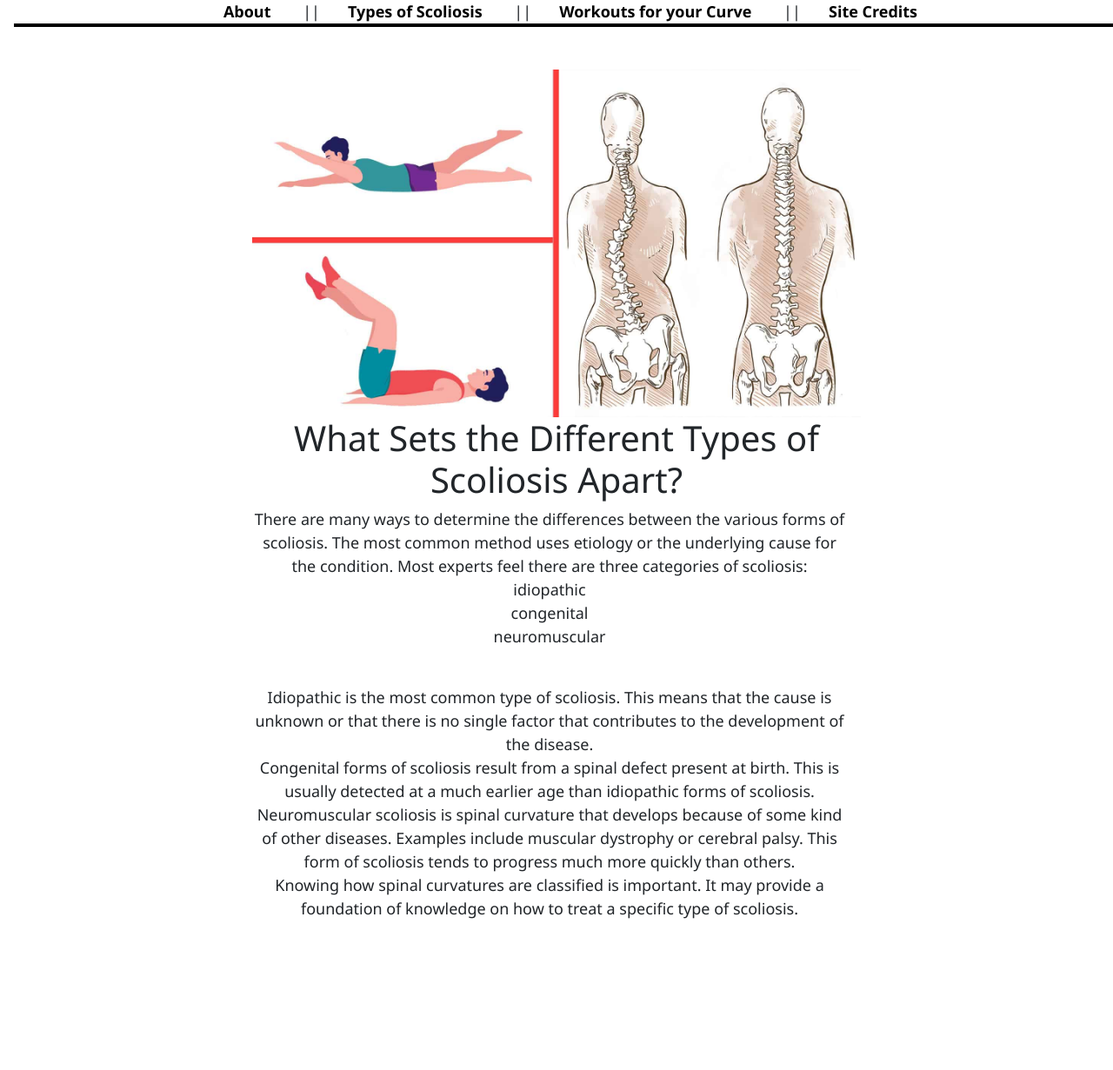
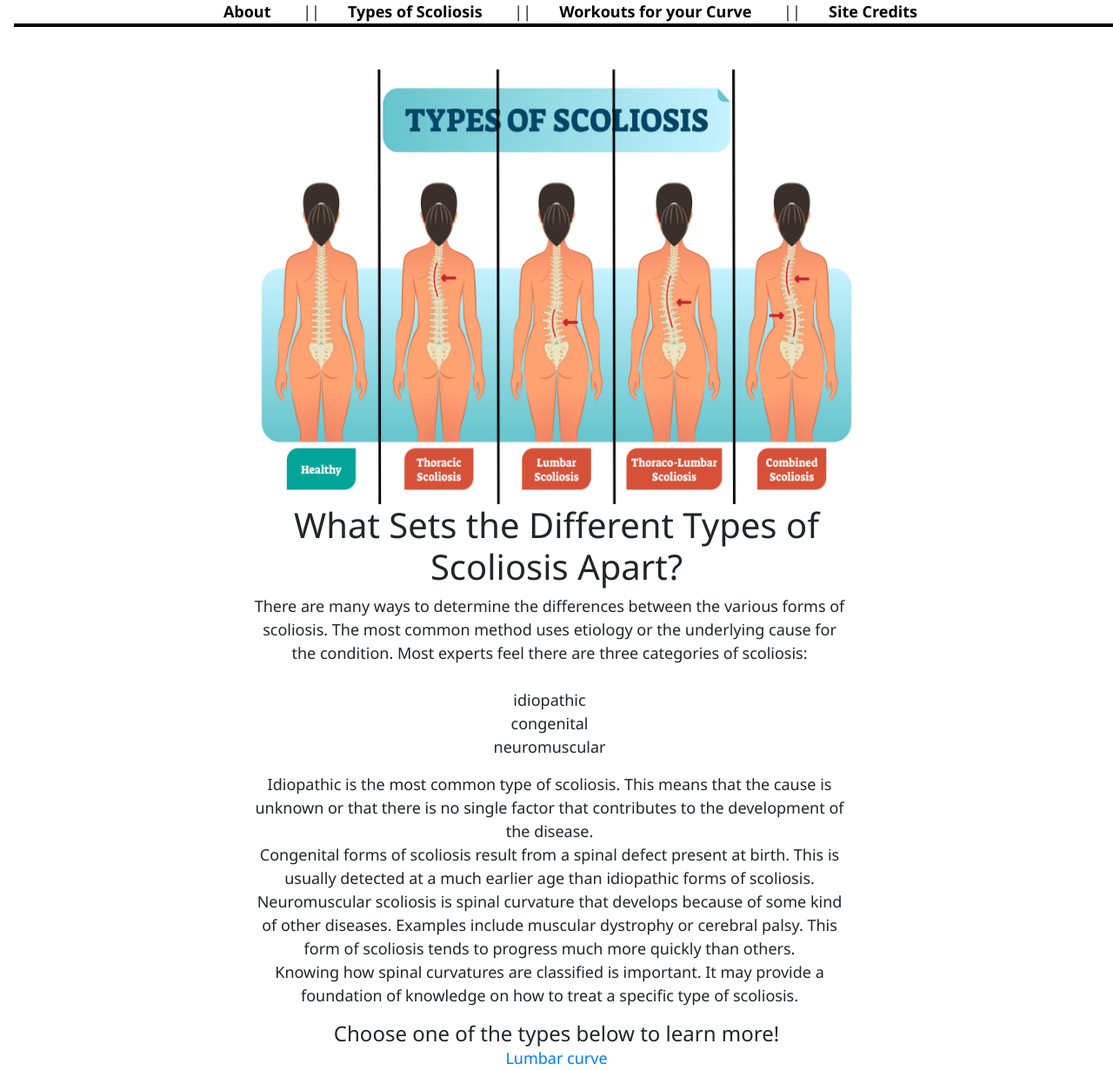
Before and after one commit to YoshiMejia/scoliosis-SPA, a React (Create React App) app: page /types in a window 1280 px wide. Shown: the whole page at 87% size. Before the commit the page ends 1075 px from the top, so only its background shows below. Built offline with nearby package versions, Linux system fonts and the light colour scheme.

Commit message:
changed rendered photo and added styling

```diff
--- a/src/components/types_components/Types_Bio.js
+++ b/src/components/types_components/Types_Bio.js
@@ -1,20 +1,25 @@
 import React from "react"
-import workout_spine from "../../media/workout_spine.jpeg"
-
+import { Link } from "react-router-dom"
+import types_of_scoly from '../../types_of_scoly.jpeg';
 
 export function TypesBio(){
+
     return(
         <div className="types_bio">
-            {<img src={workout_spine} alt="workouts_pic" className='workouts_pic'/>}
+            {<img src={types_of_scoly} alt="types_pic" className='types_pic'/>}
+
             <h1>What Sets the Different Types of Scoliosis Apart?</h1>
 
             <p>There are many ways to determine the differences between the various forms of scoliosis.  The most common method uses etiology or the underlying cause for the condition. Most experts feel there are three categories of scoliosis:
+            <br />
+            <br />
                 <ul>
-                    <li>idiopathic</li>
+                    <li>
+                    <span>idiopathic</span>
+                    </li>
                     <li> congenital</li>
                     <li> neuromuscular</li>
                 </ul>
-            <br />
             Idiopathic is the most common type of scoliosis. This means that the cause is unknown or that there is no single factor that contributes to the development of the disease.
             <br />
             Congenital forms of scoliosis result from a spinal defect present at birth. This is usually detected at a much earlier age than idiopathic forms of scoliosis.
@@ -23,6 +28,9 @@ export function TypesBio(){
             <br />
             Knowing how spinal curvatures are classified is important. It may provide a foundation of knowledge on how to treat a specific type of scoliosis.
             </p>
+            <br />
+            <h4>Choose one of the types below to learn more!</h4>
+            <Link to={"/types/lumbar"}> Lumbar curve</Link>
         </div>
     )
 }
```
